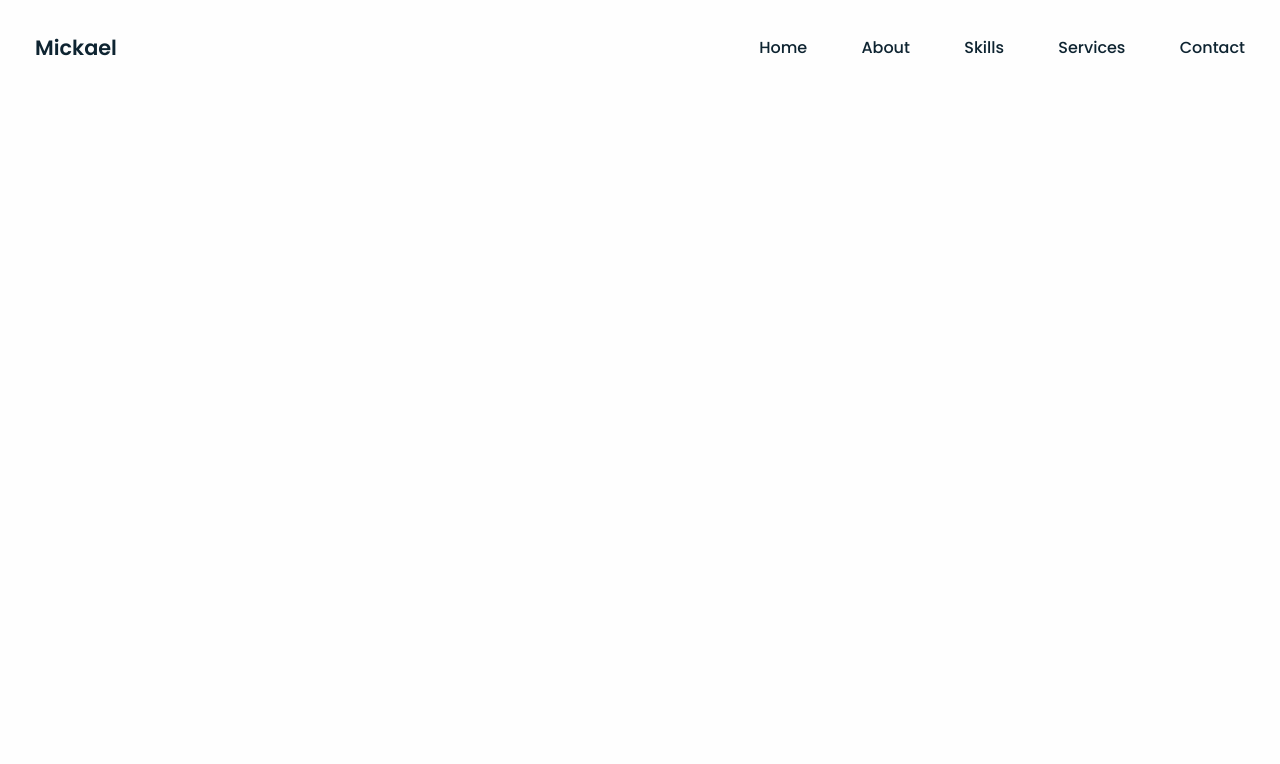
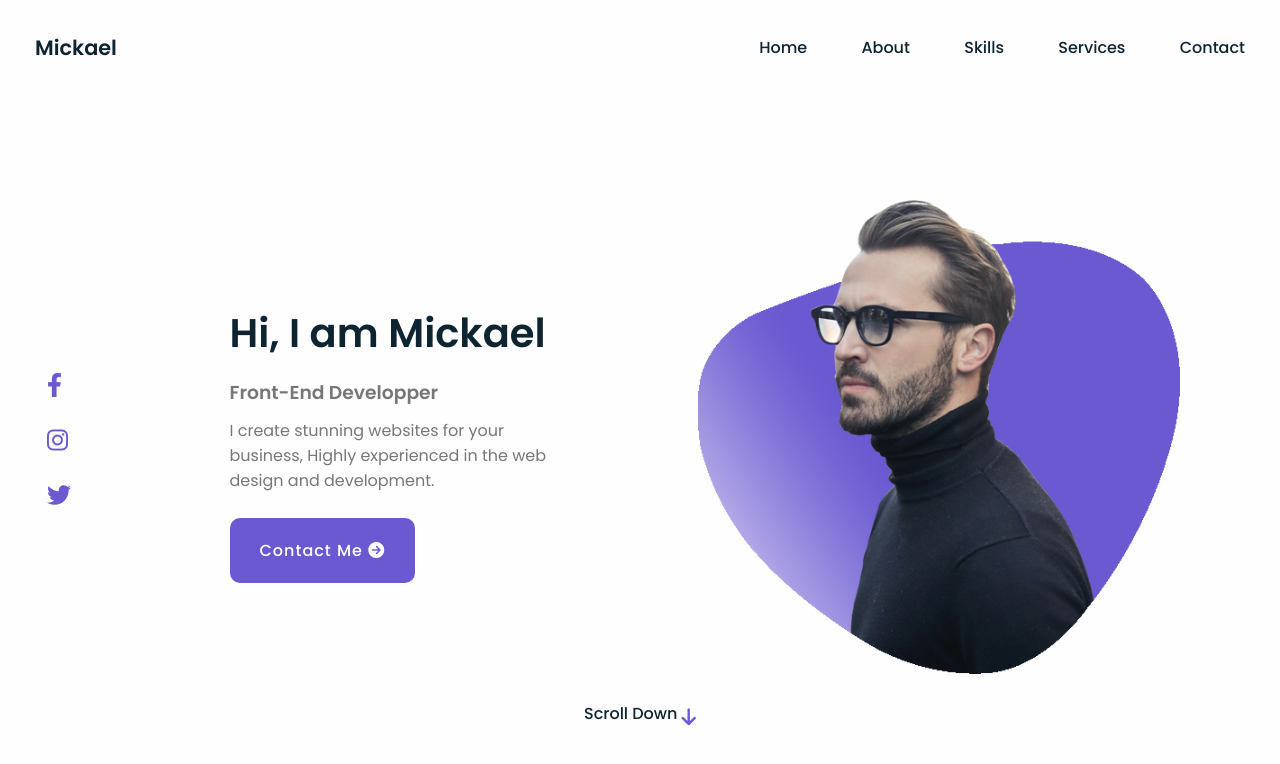
Before and after one commit to djiz/Complete-Responsive-Portfolio-Website, a plain HTML site: page index.html in a window 1280 px wide. Drawn offline with Linux system fonts and the light colour scheme.

Commit message:
création dossier Images, Home Section HTML et CSS

```diff
--- a/css/styles.css
+++ b/css/styles.css
@@ -7,7 +7,7 @@
     --third-color: #777;
 
     /* Hover colors */
-    --hover-color: #614fd0;
+    --hover-color: #6b56f2;
 
     /* Background colors */
     --body-bg-color: #fefefe;
@@ -54,7 +54,7 @@ li {
     list-style: none;
 }
 
-/* HEADER */
+/*********** HEADER **********/
 header {
     z-index: 99999;
     width: 100%;
@@ -92,3 +92,99 @@ header {
 .nav-items a:hover {
     color: var(--second-color);
 }
+
+/*********** HOME SECTION **********/
+.home {
+    position: relative;
+    max-width: 1250px;
+    min-height: 100vh;
+    margin-left: auto;
+    margin-right: auto;
+    padding: 4rem 2rem;
+    flex-direction: column;
+}
+.home .home-container {
+    display: flex;
+    justify-content: space-between;
+    align-items: center;
+    width: 100%;
+}
+.home .home-container .media-icons {
+    display: flex;
+    flex-direction: column;
+    margin-right: 40px;
+}
+.home .home-container .media-icons a {
+    color: var(--second-color);
+    font-size: 1.5em;
+    margin: 10px 0;
+}
+.home .home-container .media-icons a:hover {
+    color: var(--hover-color);
+}
+.home-container .info h2 {
+    font-size: 40px;
+    font-weight: 600;
+    line-height: 70px;
+}
+.home-container .info h3 {
+    color: var(--third-color);
+    font-feature-settings: 1.3em;
+    font-weight: 600;
+    line-height: 50px;
+}
+.home-container .info p {
+    color: var(--third-color);
+    font-size: var(--normal-font-size);
+    max-width: 350px;
+}
+.btn {
+    background: var(--second-color);
+    color: #fff;
+    font-size: var(--normal-font-size);
+    font-weight: 500;
+    display: inline-block;
+    margin-top: 25px;
+    padding: 20px 30px;
+    letter-spacing: 1px;
+    border-radius: 10px;
+}
+.btn:hover {
+    background: var(--hover-color);
+}
+.home .home-container {
+    position: relative;
+}
+.home .home-container img {
+    width: 90%;
+    transform: translate(0, 0);
+}
+.home .scroll-down {
+    color: var(--first-color);
+    font-size: var(--normal-font-size);
+    font-weight: 500;
+    margin-top: 20px;
+}
+.home .scroll-down i {
+    color: var(--second-color);
+    font-size: 1.2em;
+    animation: arrow-down ease 2s infinite;
+}
+@keyframes arrow-down {
+    0% {
+        transform: translateY(0);
+    }
+    30% {
+        transform: translateY(10px);
+    }
+}
+
+
+
+
+/********** Common styles for all sections **********/
+.flex-center {
+    display: flex;
+    justify-content: center;
+    align-items: center;
+}
--- a/index.html
+++ b/index.html
@@ -14,14 +14,35 @@
         <a href="#" class="logo">Mickael</a>
         <div class="naviguation">
             <div class="nav-items">
-                <a href="">Home</a>
-                <a href="">About</a>
-                <a href="">Skills</a>
-                <a href="">Services</a>
-                <a href="">Contact</a>
+                <a href="#home">Home</a>
+                <a href="#about">About</a>
+                <a href="#skills">Skills</a>
+                <a href="#services">Services</a>
+                <a href="#contact">Contact</a>
             </div>
         </div>
     </div>
+
+    <!-- Home Section -->
+    <section class="home flex-center" id="home">
+        <div class="home-container">
+            <div class="media-icons">
+                <a href="#"><i class="fab fa-facebook-f"></i></a>
+                <a href="#"><i class="fab fa-instagram"></i></a>
+                <a href="#"><i class="fab fa-twitter"></i></a>
+            </div>
+            <div class="info">
+                <h2>Hi, I am Mickael</h2>
+                <h3>Front-End Developper</h3>
+                <p>I create stunning websites for your business, Highly experienced in the web design and development.</p>
+                <a href="#" class="btn">Contact Me <i class="fas fa-arrow-circle-right"></i></a>
+            </div>
+            <div class="home-img">
+                <img src="images/main-img.png" alt="">
+            </div>
+        </div>
+        <a href="#about" class="scroll-down">Scroll Down <i class="fas fa-arrow-down"></i></a>
+    </section>
 
 
     <script src="script.js"></script>
```
Also changed, not shown: images/Shape.png (added), images/about-img.png (added), images/client1.jpg (added), images/client2.jpg (added), images/client3.jpg (added), images/close-btn.png (added), images/main-img.png (added), images/menu-btn.png (added), images/port-img1.jpg (added), images/port-img2.jpg (added), images/port-img3.jpg (added), images/port-img4.jpg (added), images/port-img5.jpg (added), images/port-img6.jpg (added).
